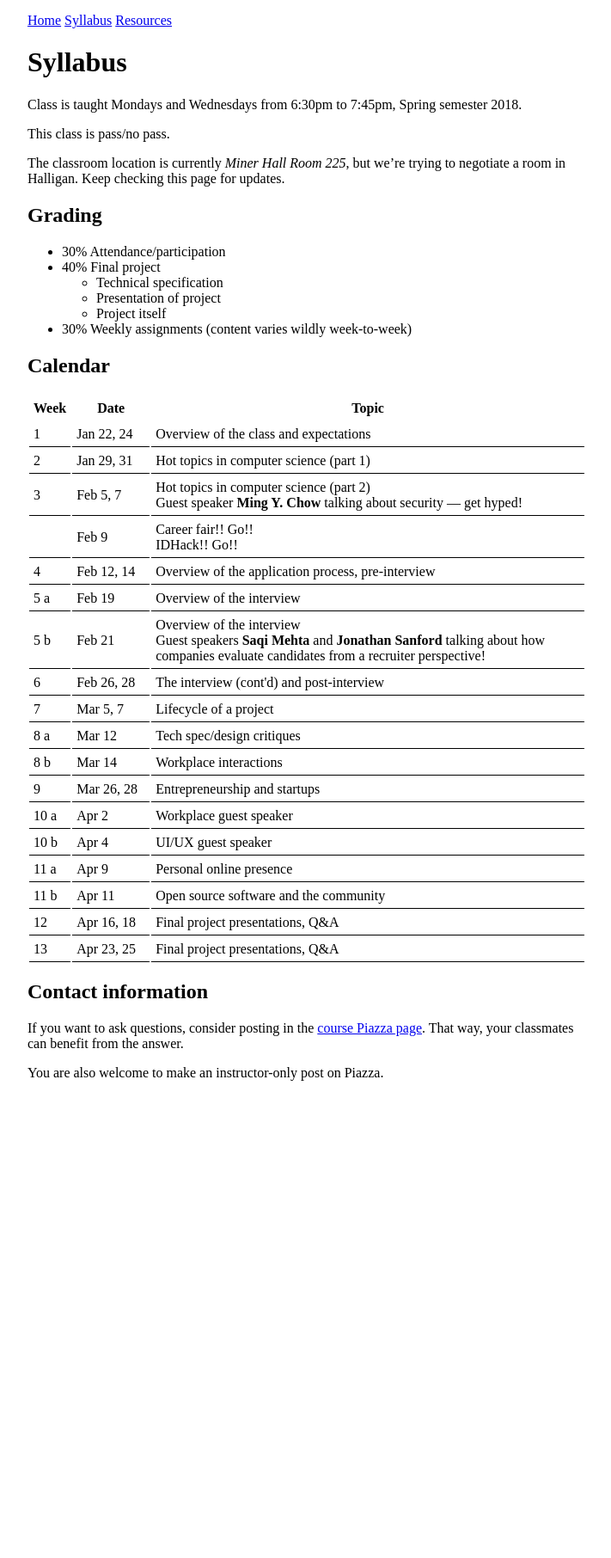
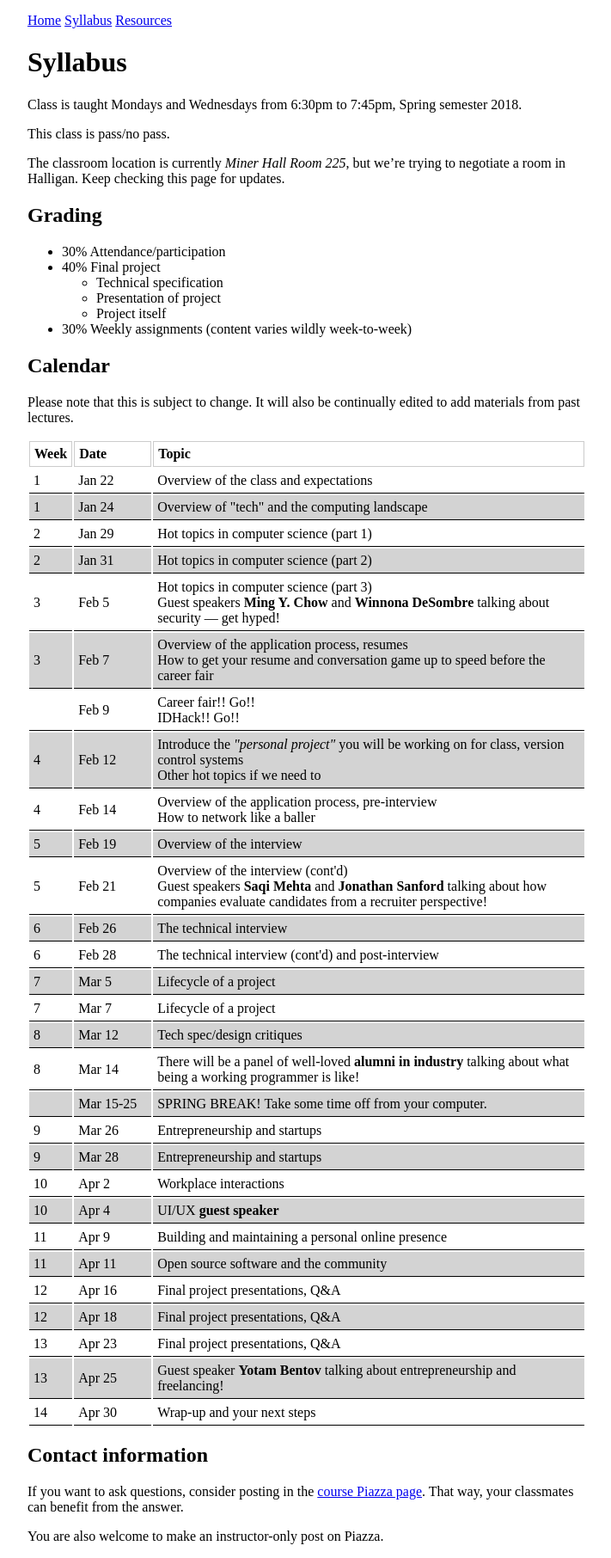
Before and after one commit to tekknolagi/excollege, a Jekyll site: the page built from syllabus.md, in a window 1280 px wide. Shown: the whole page at 86% size, without its empty margins (16-727 px from the left). Built offline with Jekyll 4.4.1, drawn with Linux system fonts in a browser that asks for light colours; before the commit the page ends 1273 px from its top, so only the background shows below that.

Commit message:
Update the syllabus

```diff
--- a/_layouts/page.html
+++ b/_layouts/page.html
@@ -20,6 +20,32 @@
             table#syllabus td, table#syllabus th {
                 padding: 5px;
             }
+
+            table {
+                margin: 15px 0;
+                padding: 0; }
+              table tr {
+                border-top: 1px solid #cccccc;
+                background-color: white;
+                margin: 0;
+                padding: 0; }
+                table tr:nth-child(2n) {
+                  background-color: lightgrey; }
+                table tr th {
+                  font-weight: bold;
+                  border: 1px solid #cccccc;
+                  text-align: left;
+                  margin: 0;
+                  padding: 6px 13px; }
+                table tr td {
+                  border: 1px solid #cccccc;
+                  text-align: left;
+                  margin: 0;
+                  padding: 6px 13px; }
+                table tr th :first-child, table tr td :first-child {
+                  margin-top: 0; }
+                table tr th :last-child, table tr td :last-child {
+                  margin-bottom: 0; }
 
             table#syllabus tbody tr td {
                 border: solid black;
--- a/syllabus.md
+++ b/syllabus.md
@@ -24,6 +24,9 @@ negotiate a room in Halligan. Keep checking this page for updates.
 
 ## Calendar
 
+Please note that this is subject to change. It will also be continually edited
+to add materials from past lectures.
+
 <table id="syllabus">
     <thead>
         <tr><th>Week</th><th>Date</th><th>Topic</th></tr>
@@ -31,21 +34,40 @@ negotiate a room in Halligan. Keep checking this page for updates.
     <tbody>
         <tr>
             <td>1</td>
-            <td>Jan 22, 24</td>
+            <td>Jan 22</td>
             <td>Overview of the class and expectations</td>
         </tr>
         <tr>
+            <td>1</td>
+            <td>Jan 24</td>
+            <td>Overview of "tech" and the computing landscape</td>
+        </tr>
+        <tr>
             <td>2</td>
-            <td>Jan 29, 31</td>
+            <td>Jan 29</td>
             <td>Hot topics in computer science (part 1)</td>
         </tr>
         <tr>
+            <td>2</td>
+            <td>Jan 31</td>
+            <td>Hot topics in computer science (part 2)</td>
+        </tr>
+        <tr>
             <td>3</td>
-            <td>Feb 5, 7</td>
-            <td>Hot topics in computer science (part 2)
+            <td>Feb 5</td>
+            <td>Hot topics in computer science (part 3)
             <br />
-            Guest speaker <b>Ming Y. Chow</b> talking about security &mdash;
-            get hyped!
+            Guest speakers <b>Ming Y. Chow</b> and <b>Winnona DeSombre</b>
+            talking about security &mdash; get hyped!
+            </td>
+        </tr>
+        <tr>
+            <td>3</td>
+            <td>Feb 7</td>
+            <td>Overview of the application process, resumes
+            <br />
+            How to get your resume and conversation game up to speed before the
+            career fair
             </td>
         </tr>
         <tr>
@@ -56,18 +78,30 @@ negotiate a room in Halligan. Keep checking this page for updates.
         </tr>
         <tr>
             <td>4</td>
-            <td>Feb 12, 14</td>
-            <td>Overview of the application process, pre-interview</td>
+            <td>Feb 12</td>
+            <td>Introduce the <i>"personal project"</i> you will be working on
+            for class, version control systems
+            <br />
+            Other hot topics if we need to
+            </td>
         </tr>
         <tr>
-            <td>5 a</td>
+            <td>4</td>
+            <td>Feb 14</td>
+            <td>Overview of the application process, pre-interview
+            <br />
+            How to network like a baller
+            </td>
+        </tr>
+        <tr>
+            <td>5</td>
             <td>Feb 19</td>
             <td>Overview of the interview</td>
         </tr>
         <tr>
-            <td>5 b</td>
+            <td>5</td>
             <td>Feb 21</td>
-            <td>Overview of the interview
+            <td>Overview of the interview (cont'd)
             <br />
             Guest speakers <b>Saqi Mehta</b> and <b>Jonathan Sanford</b>
             talking about how companies evaluate candidates from a recruiter
@@ -76,58 +110,97 @@ negotiate a room in Halligan. Keep checking this page for updates.
         </tr>
         <tr>
             <td>6</td>
-            <td>Feb 26, 28</td>
-            <td>The interview (cont'd) and post-interview</td>
+            <td>Feb 26</td>
+            <td>The technical interview</td>
+        </tr>
+        <tr>
+            <td>6</td>
+            <td>Feb 28</td>
+            <td>The technical interview (cont'd) and post-interview</td>
         </tr>
         <tr>
             <td>7</td>
-            <td>Mar 5, 7</td>
+            <td>Mar 5</td>
             <td>Lifecycle of a project</td>
         </tr>
         <tr>
-            <td>8 a</td>
+            <td>7</td>
+            <td>Mar 7</td>
+            <td>Lifecycle of a project</td>
+        </tr>
+        <tr>
+            <td>8</td>
             <td>Mar 12</td>
             <td>Tech spec/design critiques</td>
         </tr>
         <tr>
-            <td>8 b</td>
+            <td>8</td>
             <td>Mar 14</td>
+            <td>There will be a panel of well-loved <b>alumni in industry</b>
+            talking about what being a working programmer is like!
+            </td>
+        </tr>
+        <tr>
+            <td></td>
+            <td>Mar 15-25</td>
+            <td>SPRING BREAK! Take some time off from your computer.</td>
+        </tr>
+        <tr>
+            <td>9</td>
+            <td>Mar 26</td>
+            <td>Entrepreneurship and startups</td>
+        </tr>
+        <tr>
+            <td>9</td>
+            <td>Mar 28</td>
+            <td>Entrepreneurship and startups</td>
+        </tr>
+        <tr>
+            <td>10</td>
+            <td>Apr 2</td>
             <td>Workplace interactions</td>
         </tr>
         <tr>
-            <td>9</td>
-            <td>Mar 26, 28</td>
-            <td>Entrepreneurship and startups</td>
+            <td>10</td>
+            <td>Apr 4</td>
+            <td>UI/UX <b>guest speaker</b></td>
         </tr>
         <tr>
-            <td>10 a</td>
-            <td>Apr 2</td>
-            <td>Workplace guest speaker</td>
+            <td>11</td>
+            <td>Apr 9</td>
+            <td>Building and maintaining a personal online presence</td>
         </tr>
         <tr>
-            <td>10 b</td>
-            <td>Apr 4</td>
-            <td>UI/UX guest speaker</td>
-        </tr>
-        <tr>
-            <td>11 a</td>
-            <td>Apr 9</td>
-            <td>Personal online presence</td>
-        </tr>
-        <tr>
-            <td>11 b</td>
+            <td>11</td>
             <td>Apr 11</td>
             <td>Open source software and the community</td>
         </tr>
         <tr>
             <td>12</td>
-            <td>Apr 16, 18</td>
+            <td>Apr 16</td>
+            <td>Final project presentations, Q&amp;A</td>
+        </tr>
+        <tr>
+            <td>12</td>
+            <td>Apr 18</td>
             <td>Final project presentations, Q&amp;A</td>
         </tr>
         <tr>
             <td>13</td>
-            <td>Apr 23, 25</td>
+            <td>Apr 23</td>
             <td>Final project presentations, Q&amp;A</td>
+        </tr>
+        <tr>
+            <td>13</td>
+            <td>Apr 25</td>
+            <td>Guest speaker <b>Yotam Bentov</b> talking about
+            entrepreneurship and freelancing!
+            </td>
+        </tr>
+        <tr>
+            <td>14</td>
+            <td>Apr 30</td>
+            <td>Wrap-up and your next steps</td>
         </tr>
     </tbody>
 </table>
```
